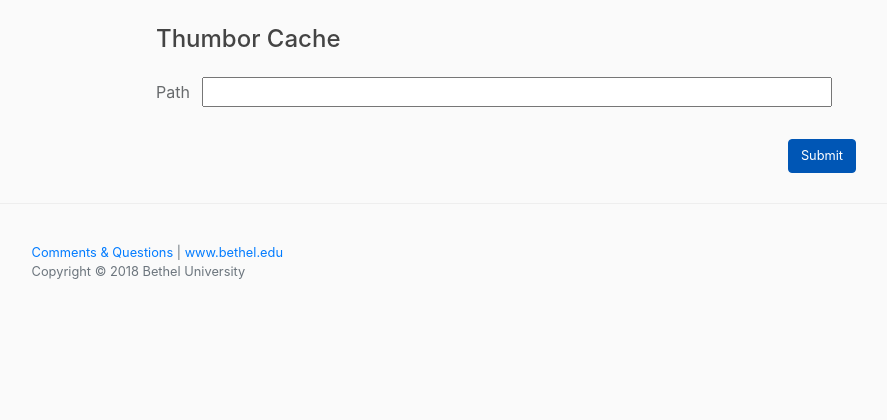
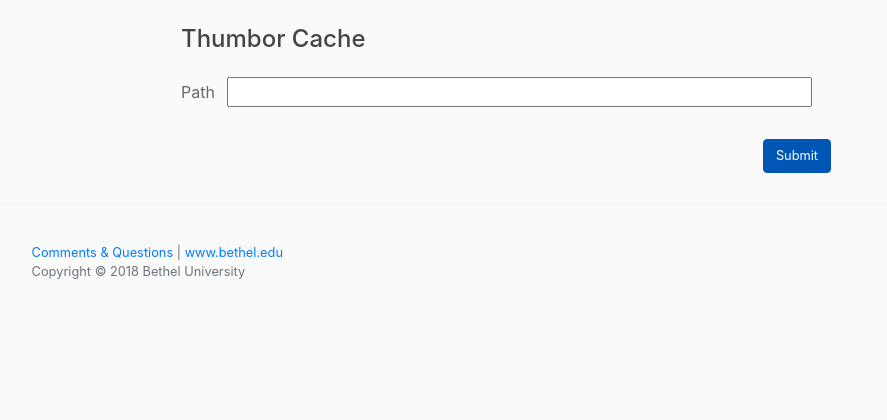
Before and after one commit to betheluniversity/cache-clear, a Python web app: template app/templates/index.html in a window 1280 px wide. Shown: the part 115-535 px from the top of the page, without its empty margins (134-1021 px from the left). Run offline with Jinja, Linux system fonts and the light colour scheme; the template is opened without the code that fills it, so the values that code supplies are empty; some libraries are stand-ins or nearby versions.

Commit message:
Fixed css issue

```diff
--- a/app/static/css/custom.css
+++ b/app/static/css/custom.css
@@ -65,10 +65,6 @@ footer.footer {
 .layout__body {
 	margin-top: 4em;
 }
-.content {
-	margin: 0 auto;
-	max-width: 700px;
-}
 .content label {
 	width: 100%;
 	margin-bottom: 2em;
@@ -80,6 +76,8 @@ a#submit {
 	float: right;
 }
 .form {
+	max-width: 650px;
+	margin: 0 auto;
 	margin-bottom: 4em;
 }
 
```
